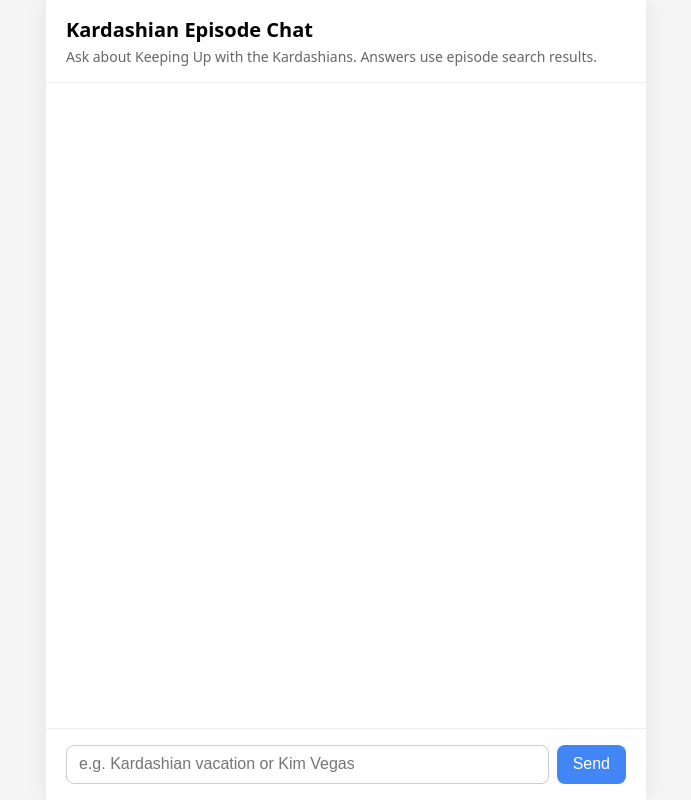
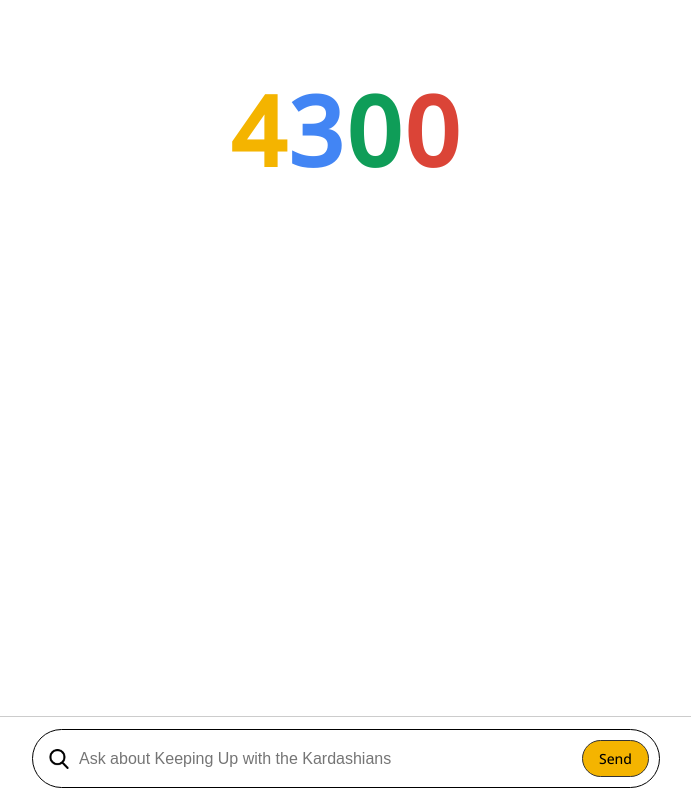
Before and after one commit to MrPeterss/4300-Flask-LLM-Template, a Flask app: page / in a window 1280 px wide. Shown: the whole page, without its empty margins (294-985 px from the left). Run offline with Flask 3, Linux system fonts and the light colour scheme; parts of the project's set-up code (start-up, migrations or seed data) failed here and were passed over.

Commit message:
kardashian chatbot

```diff
--- a/routes.py
+++ b/routes.py
@@ -1,11 +1,13 @@
 """
 Routes: home page, episode search (same as before), and chat.
-Chat uses json_search to find Kardashian-related episodes, then sends that context to the LLM.
+Chat takes natural language input; the LLM first decides whether to use episode search.
+If yes, search results are provided as context. If no, the LLM responds directly.
 Set API_KEY in your environment before using chat.
 """
 import json
 import os
-from flask import render_template, request, jsonify
+import re
+from flask import render_template, request, jsonify, Response, stream_with_context
 from models import db, Episode, Review
 from infosci_spark_client import LLMClient
 
@@ -28,6 +30,40 @@ def json_search(query):
     return json.dumps(matches)
 
 
+def llm_search_decision(client, user_message):
+    """
+    Ask the LLM whether to search the episode database and, if so, which single word to search.
+    Returns (use_search: bool, search_term: str | None). search_term is only used when use_search is True.
+    """
+    messages = [
+        {
+            "role": "system",
+            "content": (
+                "You have access to a database of Keeping Up with the Kardashians episode titles, "
+                "descriptions, and IMDB ratings. Search is by a single word in the episode title. "
+                "The user will ask a question. Reply with exactly: "
+                "YES followed by one space and exactly ONE word to search (e.g. YES perfume, YES wedding), "
+                "or NO if the question does not need episode data (greetings, meta questions, etc.). "
+                "Choose the one word that best matches what to look up in episode titles."
+            ),
+        },
+        {"role": "user", "content": user_message},
+    ]
+    response = client.chat(messages)
+    content = (response.get("content") or "").strip()
+    content_upper = content.upper()
+    if re.search(r"\bNO\b", content_upper) and not re.search(r"\bYES\b", content_upper):
+        return False, None
+    yes_match = re.search(r"\bYES\s+(\w+)", content_upper, re.IGNORECASE)
+    if yes_match:
+        search_term = yes_match.group(1).lower()
+        return True, search_term
+    if re.search(r"\bYES\b", content_upper):
+        # YES but no word found; fallback
+        return True, "Kardashian"
+    return False, None
+
+
 def register_routes(app):
     @app.route("/")
     def home():
@@ -46,26 +82,58 @@ def register_routes(app):
         if not user_message:
             return jsonify({"error": "Message is required"}), 400
 
-        # Use the same search as the template: episodes whose title matches the query.
-        # Empty query falls back to "Kardashian" so we still get some episodes.
-        search_query = user_message or "Kardashian"
-        episodes_json = json_search(search_query)
-        episodes = json.loads(episodes_json)
-
-        context_parts = []
-        for ep in episodes:
-            context_parts.append(f"Title: {ep['title']}\nDescription: {ep['descr']}\nIMDB Rating: {ep['imdb_rating']}")
-        context_text = "\n\n---\n\n".join(context_parts) if context_parts else "No matching episodes found."
-
         api_key = os.getenv("API_KEY")
         if not api_key:
             return jsonify({"error": "API_KEY environment variable not set"}), 500
 
         client = LLMClient(api_key=api_key)
-        messages = [
-            {"role": "system", "content": "You answer questions about Keeping Up with the Kardashians using only the episode information provided. If the information is not in the episodes, say so briefly."},
-            {"role": "user", "content": f"Episode information:\n\n{context_text}\n\nUser question: {user_message}"}
-        ]
-        response = client.chat(messages)
 
-        return jsonify({"content": response["content"]})
+        # Step 1: LLM decides whether to search and which single word to use
+        use_search, search_term = llm_search_decision(client, user_message)
+
+        if use_search:
+            # Step 2a: Run search with LLM-chosen term and answer with episode context
+            search_query = search_term or "Kardashian"
+            episodes_json = json_search(search_query)
+            episodes = json.loads(episodes_json)
+            context_parts = []
+            for ep in episodes:
+                context_parts.append(
+                    f"Title: {ep['title']}\nDescription: {ep['descr']}\nIMDB Rating: {ep['imdb_rating']}"
+                )
+            context_text = (
+                "\n\n---\n\n".join(context_parts) if context_parts else "No matching episodes found."
+            )
+            messages = [
+                {
+                    "role": "system",
+                    "content": "You answer questions about Keeping Up with the Kardashians using only the episode information provided. If the information is not in the episodes, say so briefly.",
+                },
+                {
+                    "role": "user",
+                    "content": f"Episode information:\n\n{context_text}\n\nUser question: {user_message}",
+                },
+            ]
+        else:
+            # Step 2b: Answer without search (general conversation)
+            messages = [
+                {
+                    "role": "system",
+                    "content": "You are a helpful assistant. Answer the user's question about Keeping Up with the Kardashians or anything else briefly and conversationally.",
+                },
+                {"role": "user", "content": user_message},
+            ]
+
+        def generate():
+            try:
+                for chunk in client.chat(messages, stream=True):
+                    if chunk.get("content"):
+                        yield f"data: {json.dumps({'content': chunk['content']})}\n\n"
+            except Exception as e:
+                yield f"data: {json.dumps({'error': str(e)})}\n\n"
+
+        return Response(
+            stream_with_context(generate()),
+            mimetype="text/event-stream",
+            headers={"Cache-Control": "no-cache", "X-Accel-Buffering": "no"},
+        )
--- a/static/style.css
+++ b/static/style.css
@@ -1,109 +1,200 @@
-/* Simple chat layout: header, scrollable messages, fixed input at bottom */
-
-* {
-    box-sizing: border-box;
+.full-body-container{
+    position: absolute;
+    top:0;
+    left:0;
+    right:0;
+    bottom:0;
+    width:100%;
+    height:100%;
+    display: flex;
+    justify-content: start;
+    align-items: center;
+    flex-direction: column;
 }
 
-body {
-    margin: 0;
-    font-family: system-ui, sans-serif;
-    background: #f5f5f5;
+.chat-bar{
+    width: 100%;
+    flex-shrink: 0;
+    padding: 12px 16px;
+    border-top: 1px solid #ccc;
+    background: #fff;
 }
 
-.container {
+.chat-bar .input-row{
+    display: flex;
+    align-items: center;
     max-width: 600px;
     margin: 0 auto;
-    min-height: 100vh;
+    border-radius: 50px;
+    border: 1px solid black;
+    padding: 10px 10px 10px 16px;
+    gap: 8px;
+}
+
+.chat-bar .input-row img{
+    height: 20px;
+    width: 20px;
+    flex-shrink: 0;
+}
+
+.chat-bar .input-row input{
+    flex: 1;
+    min-width: 0;
+    font-size: 16px;
+    border: none;
+    outline: 0;
+}
+
+.chat-bar .input-row button{
+    flex-shrink: 0;
+    padding: 8px 16px;
+    font-size: 14px;
+    border-radius: 20px;
+    border: 1px solid #333;
+    background: #f4b400;
+    color: #000;
+    cursor: pointer;
+    font-family: 'Open Sans', sans-serif;
+}
+
+.chat-bar .input-row button:hover:not(:disabled){
+    background: #e0a300;
+}
+
+.chat-bar .input-row button:disabled{
+    opacity: 0.6;
+    cursor: not-allowed;
+}
+
+#google-c{
+    color:#4285F4;
+}
+
+#google-s{
+    color:#DB4437;
+}
+
+#google-4{
+    color:	#F4B400;
+}
+
+#google-3{
+    color:	#4285F4;
+}
+
+#google-0-1{
+    color:	#0F9D58;
+}
+
+#google-0-2{
+    color:#DB4437;
+}
+
+.google-colors{
+    display: flex;
+    align-items: center;
+    font-size: 48px;
+    font-family: 'Open Sans', sans-serif;
+}
+
+.google-colors h1{
+    margin-bottom: 0;
+    margin-right: 3px;
+}
+
+.input-box{
+    border-radius: 50px;
+    border:1px solid black;
+    display: flex;
+    align-items: center;
+    margin-top: 10px;
+    padding:12px;
+    width: 600px;
+}
+
+.input-box img{
+    height: 20px;
+    width:20px;
+}
+
+.top-text{
     display: flex;
     flex-direction: column;
-    background: #fff;
-    box-shadow: 0 0 20px rgba(0,0,0,0.08);
+    align-items: center;
 }
 
-header {
-    padding: 1rem 1.25rem;
-    border-bottom: 1px solid #eee;
+.input-box input{
+    width: 100%;
+    margin-left: 10px;
+    font-size: 16px;
+    border: none;
+    outline: 0;
 }
 
-header h1 {
-    margin: 0;
-    font-size: 1.25rem;
+#answer-box{
+    width: 700px;
+    margin-top:50px;
 }
 
-.subtitle {
-    margin: 0.25rem 0 0;
-    font-size: 0.875rem;
-    color: #666;
+#messages{
+    width: 700px;
+    max-width: 100%;
+    margin-top: 50px;
+    flex: 1;
+    overflow-y: auto;
+    padding-bottom: 8px;
 }
 
-#messages {
-    flex: 1;
-    overflow-y: auto;
-    padding: 1rem 1.25rem;
+.loading-indicator{
+    display: none;
+    font-family: 'Montserrat', sans-serif;
+    color: #666;
+    margin-bottom: 1em;
+    font-size: 1.25rem;
+    align-items: center;
+    gap: 6px;
+}
+
+.loading-indicator.visible{
     display: flex;
-    flex-direction: column;
-    gap: 0.75rem;
+}
+
+.loading-dot{
+    width: 12px;
+    height: 12px;
+    border-radius: 50%;
+    background: #666;
+    animation: loading-bounce 0.6s ease-in-out infinite;
+}
+
+.loading-dot:nth-child(1){ animation-delay: 0s; }
+.loading-dot:nth-child(2){ animation-delay: 0.15s; }
+.loading-dot:nth-child(3){ animation-delay: 0.3s; }
+
+@keyframes loading-bounce {
+    0%, 100% { transform: translateY(0); }
+    50% { transform: translateY(-8px); }
 }
 
 .message {
-    max-width: 85%;
-    padding: 0.6rem 0.9rem;
-    border-radius: 12px;
+    margin-bottom: 1em;
 }
 
 .message p {
     margin: 0;
     white-space: pre-wrap;
     word-break: break-word;
+    font-family: 'Montserrat', sans-serif;
 }
 
-.message.user {
-    align-self: flex-end;
-    background: #4285f4;
-    color: #fff;
+.message.user p {
+    font-family: 'Kanit', sans-serif;
 }
 
-.message.assistant {
-    align-self: flex-start;
-    background: #eee;
-    color: #111;
+.episode-title{
+    font-family: 'Kanit', sans-serif;
 }
 
-.input-row {
-    display: flex;
-    gap: 0.5rem;
-    padding: 1rem 1.25rem;
-    border-top: 1px solid #eee;
+.episode-desc{
+    font-family: 'Montserrat', sans-serif;
 }
-
-.input-row input {
-    flex: 1;
-    padding: 0.6rem 0.75rem;
-    font-size: 1rem;
-    border: 1px solid #ccc;
-    border-radius: 8px;
-}
-
-.input-row input:focus {
-    outline: none;
-    border-color: #4285f4;
-}
-
-.input-row button {
-    padding: 0.6rem 1rem;
-    font-size: 1rem;
-    background: #4285f4;
-    color: #fff;
-    border: none;
-    border-radius: 8px;
-    cursor: pointer;
-}
-
-.input-row button:hover:not(:disabled) {
-    background: #3367d6;
-}
-
-.input-row button:disabled {
-    opacity: 0.6;
-    cursor: not-allowed;
-}
--- a/templates/base.html
+++ b/templates/base.html
@@ -1,23 +1,36 @@
 <!doctype html>
 <title>Kardashian Episode Chat</title>
 <link rel="stylesheet" href="{{ url_for('static', filename='style.css') }}">
+<link rel="preconnect" href="https://fonts.googleapis.com">
+<link rel="preconnect" href="https://fonts.gstatic.com" crossorigin>
+<link href="https://fonts.googleapis.com/css2?family=Kanit&family=Montserrat&family=Open+Sans:wght@500&display=swap" rel="stylesheet">
 <body>
-    <div class="container">
-        <header>
-            <h1>Kardashian Episode Chat</h1>
-            <p class="subtitle">Ask about Keeping Up with the Kardashians. Answers use episode search results.</p>
-        </header>
-
-        <div id="messages"></div>
-
-        <form id="chat-form" class="input-row">
-            <input type="text" id="user-input" placeholder="e.g. Kardashian vacation or Kim Vegas" autocomplete="off">
-            <button type="submit">Send</button>
-        </form>
+    <div class="full-body-container">
+        <div class="top-text">
+            <div class="google-colors">
+                <h1 id="google-4">4</h1>
+                <h1 id="google-3">3</h1>
+                <h1 id="google-0-1">0</h1>
+                <h1 id="google-0-2">0</h1>
+            </div>
+        </div>
+        <div id="messages">
+            <div id="loading-indicator" class="loading-indicator" aria-hidden="true"><span class="loading-dot"></span><span class="loading-dot"></span><span class="loading-dot"></span></div>
+        </div>
+        <div class="chat-bar">
+            <form id="chat-form" class="input-row" onclick="sendFocus()">
+                <img src="{{ url_for('static', filename='images/mag.png') }}" alt="">
+                <input type="text" placeholder="Ask about Keeping Up with the Kardashians" id="user-input" autocomplete="off">
+                <button type="submit" id="send-btn">Send</button>
+            </form>
+        </div>
     </div>
 
     <script>
-        // Append messages to the list and POST to /chat; display the reply in the assistant bubble.
+        function sendFocus() {
+            document.getElementById("user-input").focus();
+        }
+
         const messagesEl = document.getElementById("messages");
         const form = document.getElementById("chat-form");
         const input = document.getElementById("user-input");
@@ -30,12 +43,21 @@
             div.appendChild(p);
             messagesEl.appendChild(div);
             messagesEl.scrollTop = messagesEl.scrollHeight;
+            return div;
         }
 
+        const loadingEl = document.getElementById("loading-indicator");
+        const sendBtn = document.getElementById("send-btn");
+
         function setLoading(loading) {
-            const btn = form.querySelector("button");
-            btn.disabled = loading;
-            btn.textContent = loading ? "..." : "Send";
+            input.disabled = loading;
+            sendBtn.disabled = loading;
+            loadingEl.setAttribute("aria-hidden", !loading);
+            loadingEl.classList.toggle("visible", loading);
+            if (loading) {
+                messagesEl.appendChild(loadingEl);
+                messagesEl.scrollTop = messagesEl.scrollHeight;
+            }
         }
 
         form.addEventListener("submit", function (e) {
@@ -51,21 +73,57 @@
                 method: "POST",
                 headers: { "Content-Type": "application/json" },
                 body: JSON.stringify({ message: text })
-            })
-                .then(function (res) { return res.json(); })
-                .then(function (data) {
-                    if (data.error) {
-                        addMessage("Error: " + data.error, false);
-                    } else {
-                        addMessage(data.content, false);
+            }).then(function (res) {
+                if (!res.ok) {
+                    return res.json().then(function (data) {
+                        addMessage("Error: " + (data.error || res.status), false);
+                        setLoading(false);
+                    });
+                }
+                var assistantDiv = null;
+                var p = null;
+                var buffer = "";
+                var reader = res.body.getReader();
+                var decoder = new TextDecoder();
+                function processChunk(result) {
+                    if (result.done) {
+                        setLoading(false);
+                        return;
                     }
-                })
-                .catch(function () {
-                    addMessage("Something went wrong. Check the console.", false);
-                })
-                .finally(function () {
-                    setLoading(false);
-                });
+                    buffer += decoder.decode(result.value, { stream: true });
+                    var lines = buffer.split("\n");
+                    buffer = lines.pop();
+                    for (var i = 0; i < lines.length; i++) {
+                        var line = lines[i];
+                        if (line.startsWith("data: ")) {
+                            try {
+                                var data = JSON.parse(line.slice(6));
+                                if (data.error) {
+                                    if (!assistantDiv) assistantDiv = addMessage("", false);
+                                    p = assistantDiv.querySelector("p");
+                                    p.textContent = "Error: " + data.error;
+                                    setLoading(false);
+                                    return;
+                                }
+                                if (data.content !== undefined) {
+                                    if (!assistantDiv) {
+                                        assistantDiv = addMessage("", false);
+                                        p = assistantDiv.querySelector("p");
+                                        setLoading(false);
+                                    }
+                                    p.textContent += data.content;
+                                    messagesEl.scrollTop = messagesEl.scrollHeight;
+                                }
+                            } catch (err) {}
+                        }
+                    }
+                    return reader.read().then(processChunk);
+                }
+                return reader.read().then(processChunk);
+            }).catch(function () {
+                addMessage("Something went wrong. Check the console.", false);
+                setLoading(false);
+            });
         });
     </script>
 </body>
```
